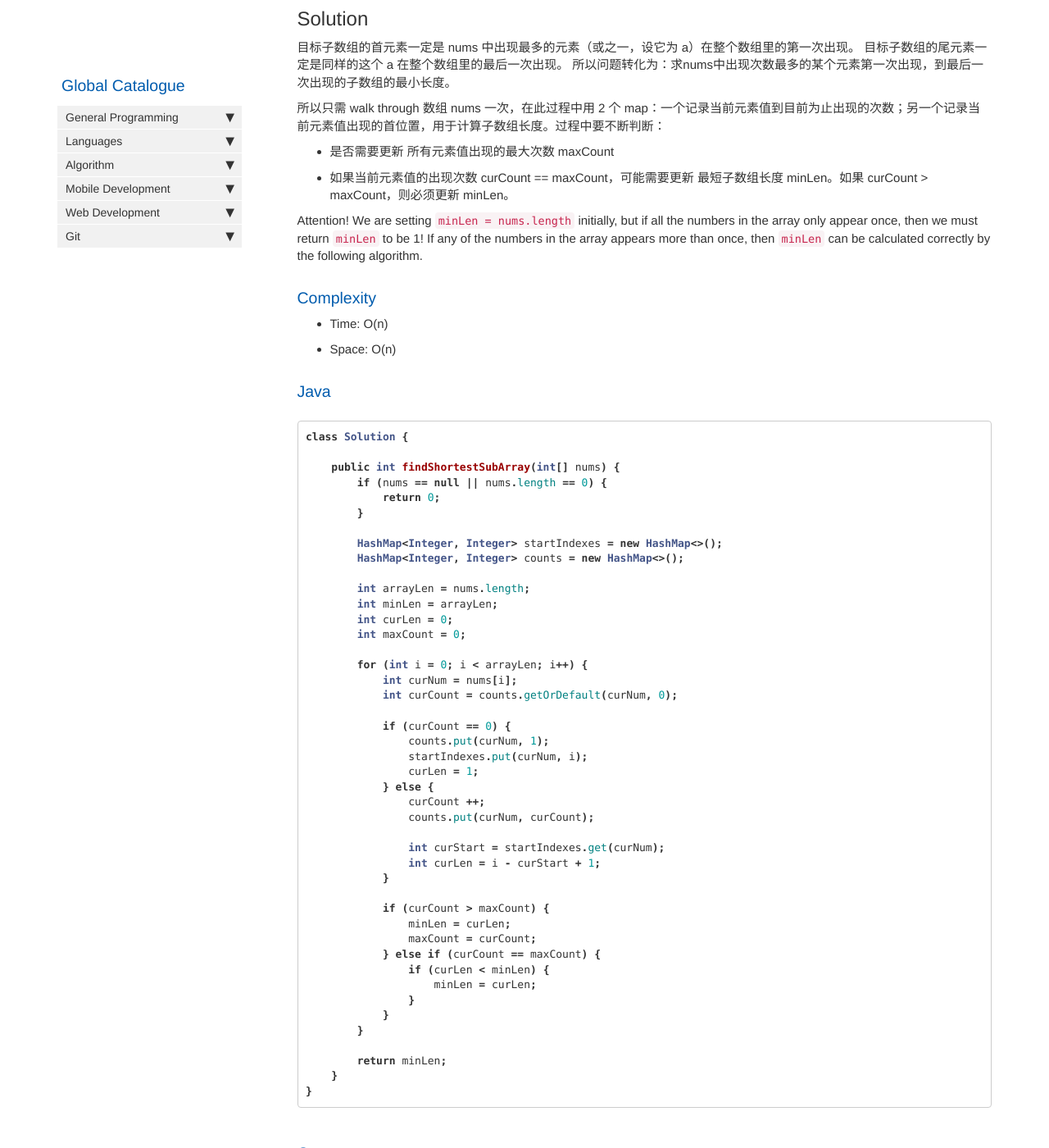
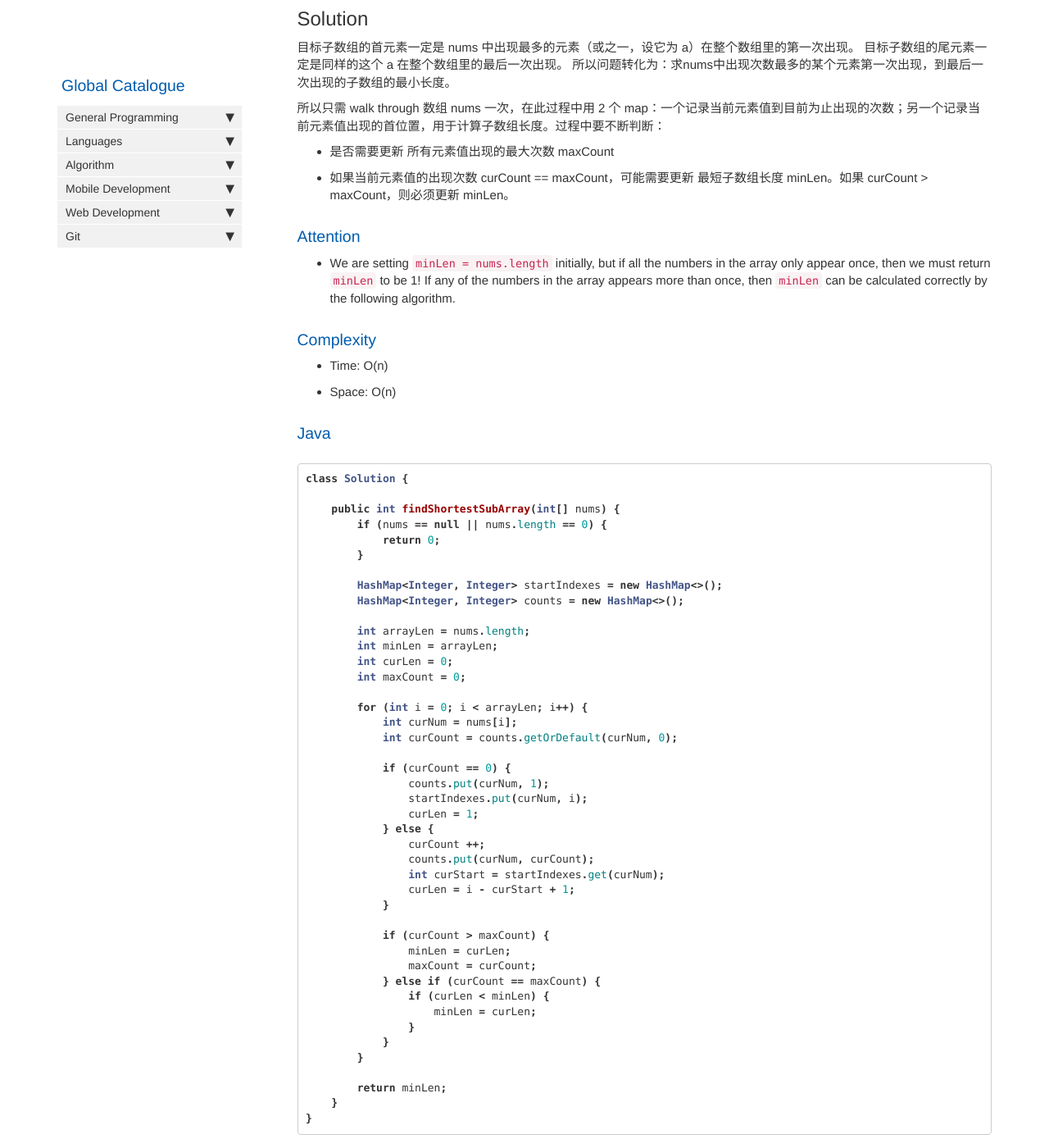
Before and after one commit to HungryOrc/hungryorc.github.io, a Jekyll site: the page built from pages/algorithm/algorithm_degree_of_array.md, in a window 1280 px wide and 1400 px high, scrolled down 546 px. Shown: the whole window at 82% size. Built offline with Jekyll 4.4.1, drawn with Linux system fonts in a browser that asks for light colours; nearby versions of some CDN libraries; comment, search, counter and statistics services are not loaded.

Commit message:
Update algorithm_degree_of_array.md

```diff
--- a/pages/algorithm/algorithm_degree_of_array.md
+++ b/pages/algorithm/algorithm_degree_of_array.md
@@ -31,7 +31,8 @@
 * 是否需要更新 所有元素值出现的最大次数 maxCount
 * 如果当前元素值的出现次数 curCount == maxCount，可能需要更新 最短子数组长度 minLen。如果 curCount > maxCount，则必须更新 minLen。
 
-Attention! We are setting `minLen = nums.length` initially, but if all the numbers in the array only appear once, then we must return `minLen` to be 1! If any of the numbers in the array appears more than once, then `minLen` can be calculated correctly by the following algorithm.
+### Attention
+* We are setting `minLen = nums.length` initially, but if all the numbers in the array only appear once, then we must return `minLen` to be 1! If any of the numbers in the array appears more than once, then `minLen` can be calculated correctly by the following algorithm.
 
 ### Complexity
 
@@ -67,9 +68,8 @@
             } else {
                 curCount ++;
                 counts.put(curNum, curCount);
-
                 int curStart = startIndexes.get(curNum);
-                int curLen = i - curStart + 1;
+                curLen = i - curStart + 1;
             }
 
             if (curCount > maxCount) {
```
